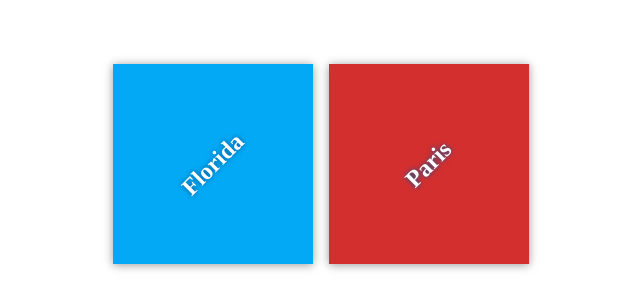
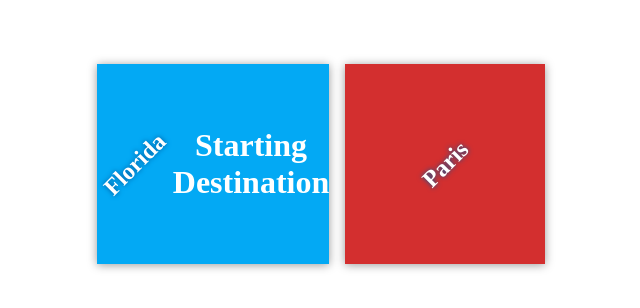
Before and after one commit to madhan1807/my-travel-plans, a plain HTML site: page index.html in a window 1280 px wide. Shown: the part 236-544 px from the top of the page, without its empty margins (319-959 px from the left). Drawn offline with Linux system fonts and the light colour scheme.

Commit message:
Add Starting Destination

```diff
--- a/index.html
+++ b/index.html
@@ -12,6 +12,7 @@
         <div class="destination-container">
             <div class="destination" id="florida">
                 <h2>Florida</h2>
+				<h1> Starting Destination </h1>
             </div>
 
             <div class="destination" id="paris">
```
